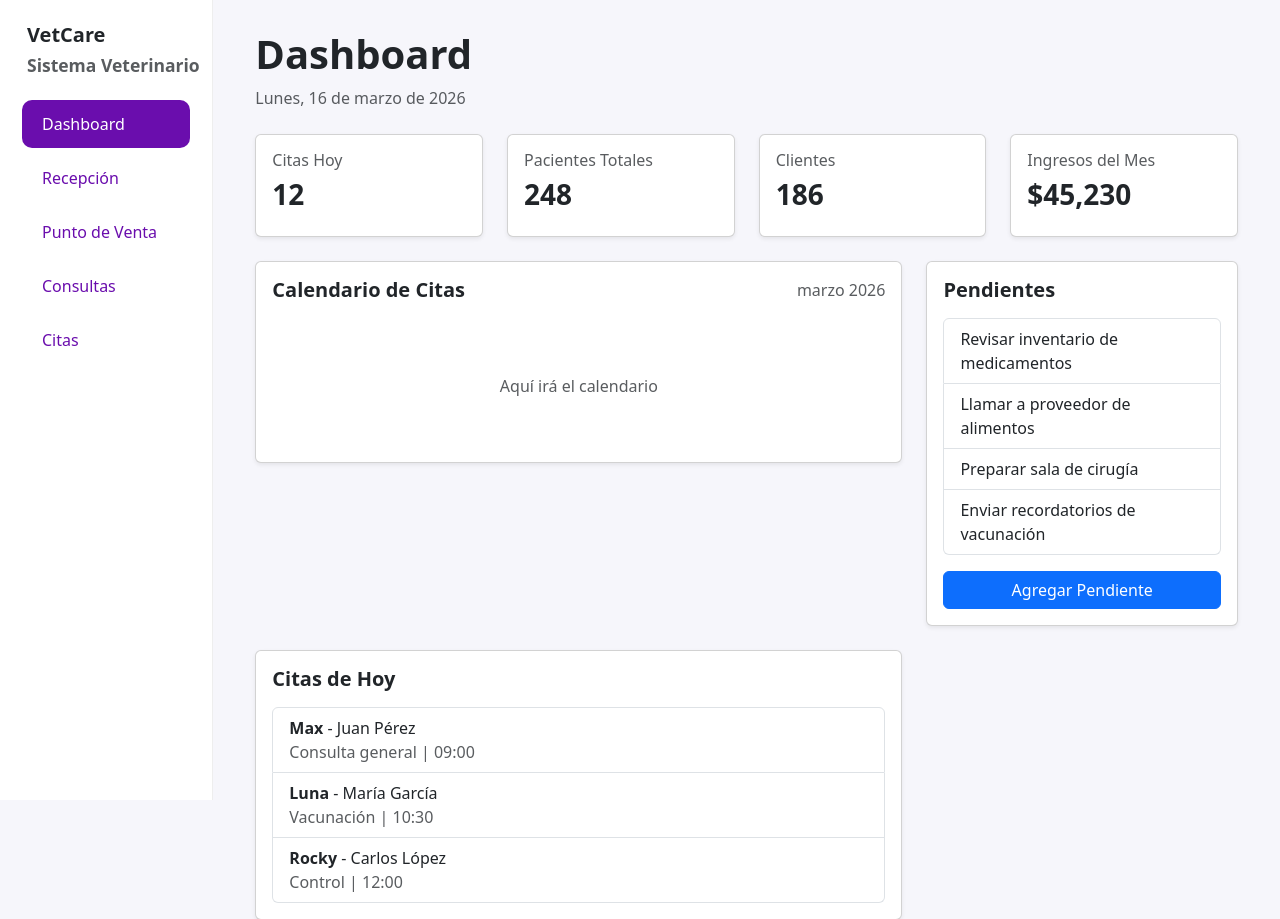
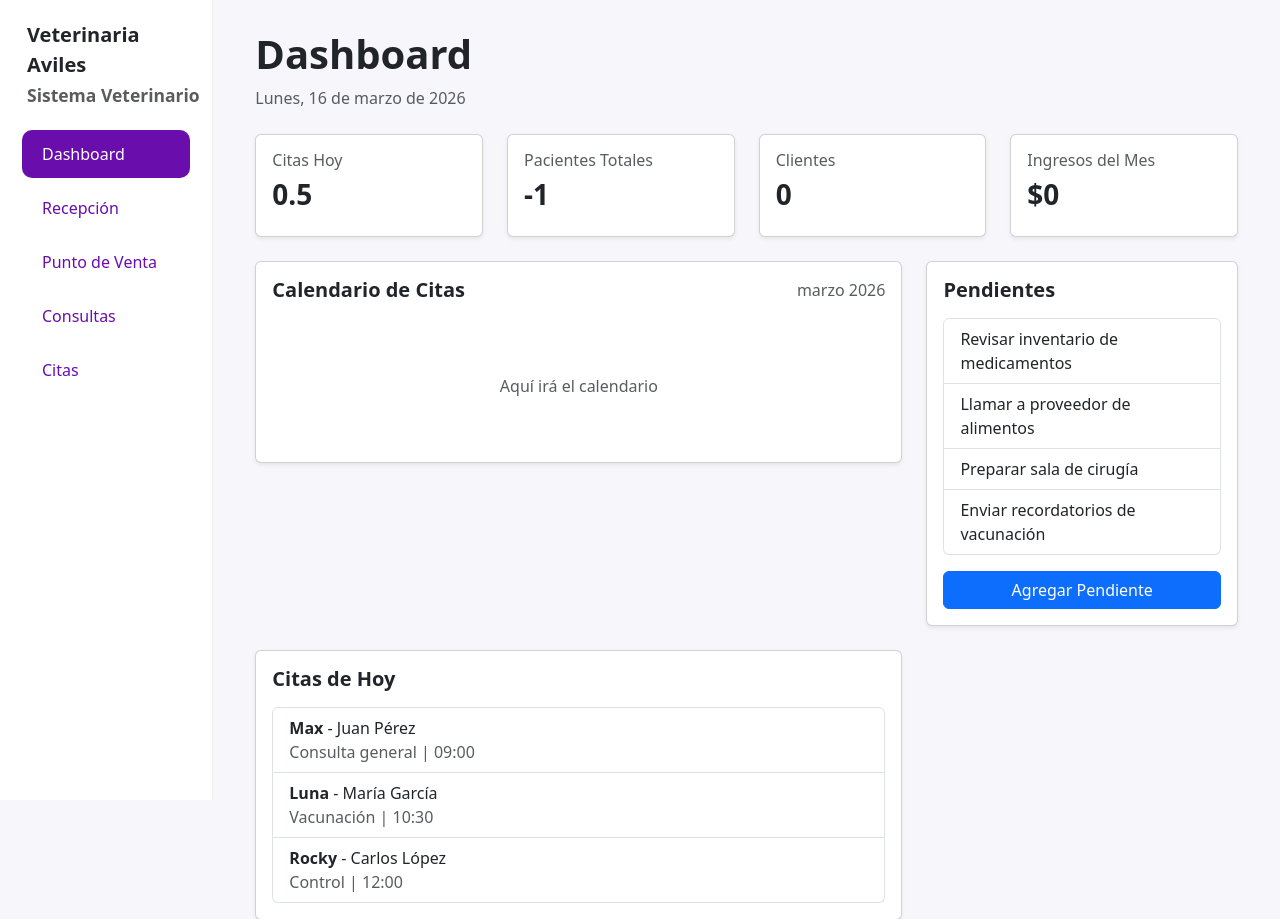
Before and after one commit to Albert0Espadas/VeterinariaWep, a Django app: page /dashboard/ in a window 1280 px wide. Shown: the top 919 px of the page. Run offline with Django 5.2, Linux system fonts and the light colour scheme.

Commit message:
veterinaria1.2

```diff
--- a/veterinaria/templates/BaseDashboart.html
+++ b/veterinaria/templates/BaseDashboart.html
@@ -3,7 +3,7 @@
 <html>
 <head>
 
-<title>VetCare</title>
+<title>Veterinaria Aviles </title>
 
 <link href="https://cdn.jsdelivr.net/npm/bootstrap@5.3.2/dist/css/bootstrap.min.css" rel="stylesheet">
 
@@ -70,7 +70,7 @@ padding:30px;
 <div class="col-md-2 sidebar">
 
 <div class="logo">
-VetCare
+Veterinaria Aviles
 <br>
 <small class="text-muted">Sistema Veterinario</small>
 </div>
--- a/veterinaria/templates/dashboard.html
+++ b/veterinaria/templates/dashboard.html
@@ -20,28 +20,28 @@
 <div class="col-md-3">
 <div class="card shadow-sm p-3">
 <h6 class="text-muted">Citas Hoy</h6>
-<h3 class="fw-bold">12</h3>
+<h3 class="fw-bold">0.5</h3>
 </div>
 </div>
 
 <div class="col-md-3">
 <div class="card shadow-sm p-3">
 <h6 class="text-muted">Pacientes Totales</h6>
-<h3 class="fw-bold">248</h3>
+<h3 class="fw-bold">-1</h3>
 </div>
 </div>
 
 <div class="col-md-3">
 <div class="card shadow-sm p-3">
 <h6 class="text-muted">Clientes</h6>
-<h3 class="fw-bold">186</h3>
+<h3 class="fw-bold">0</h3>
 </div>
 </div>
 
 <div class="col-md-3">
 <div class="card shadow-sm p-3">
 <h6 class="text-muted">Ingresos del Mes</h6>
-<h3 class="fw-bold">$45,230</h3>
+<h3 class="fw-bold">$0</h3>
 </div>
 </div>
 
```
Also changed, not shown: veterinaria/db.sqlite3.
